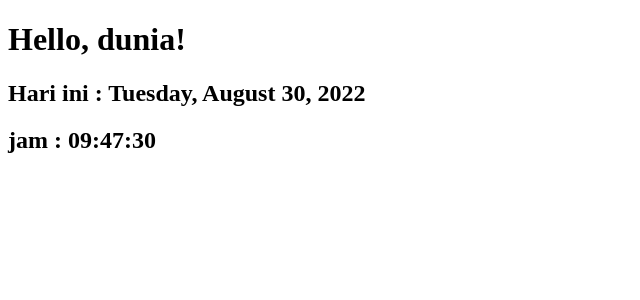
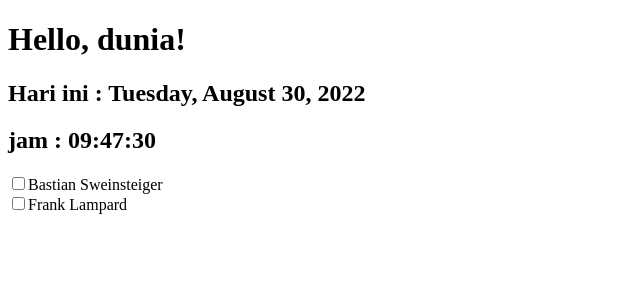
Before and after one commit to riandroraul/react-basic, a React (Create React App) app: page / in a window 1280 px wide. Shown: the top 300 px of the page, without its empty margins (0-640 px from the left). Built offline with nearby package versions, Linux system fonts and the light colour scheme.

Commit message:
first commit

```diff
--- a/src/App.js
+++ b/src/App.js
@@ -1,5 +1,5 @@
-import Clock from "./components/Class/Clock";
 import Clock2 from "./components/Function/Clock2";
+import Todos from "./components/Function/Reducer/CobaReducer";
 
 function App() {
   return (
@@ -11,7 +11,10 @@ function App() {
     // </div>
     // <LifeCycleComp />
     // <Clock />
-    <Clock2 />
+    <>
+      <Clock2 />
+      <Todos />
+    </>
   );
 }
 
--- a/src/components/Function/Clock2.js
+++ b/src/components/Function/Clock2.js
@@ -1,4 +1,4 @@
-import React, { useEffect, useState } from "react";
+import React, { useEffect, useState,useReducer } from "react";
 
 const Clock2 = () => {
   const [time, setTime] = useState({ date: new Date(), date2: new Date() });
--- /dev/null
+++ b/src/components/Function/Reducer/CobaReducer.js
@@ -0,0 +1,64 @@
+import React, { useReducer } from "react";
+
+const initialState = [
+  {
+    id: 1,
+    nama: "Bastian Sweinsteiger",
+    umur: 40,
+    isMarried: false,
+  },
+  {
+    id: 2,
+    nama: "Frank Lampard",
+    umur: 41,
+    isMarried: false,
+  },
+];
+
+const reducer = (state, action) => {
+  switch (action.type) {
+    case "COMPLETE":
+      return state.map((todo) => {
+        if (todo.id === action.id) {
+          return { ...todo, isMarried: !todo.isMarried };
+        } else {
+          return todo;
+        }
+      });
+    default:
+      return state;
+  }
+};
+
+const Todos = () => {
+  const [todos, dispatch] = useReducer(reducer, initialState);
+
+  const handleMarried = (todo) => {
+    dispatch({ type: "COMPLETE", id: todo.id });
+    console.log(dispatch({ isMarried: todo.isMarried }));
+  };
+
+  const [obj1, obj2] = todos;
+  console.log(obj1);
+  console.log(obj2);
+  return (
+    <>
+      {todos.map((todo) => {
+        return (
+          <div key={todo.id}>
+            <label>
+              <input
+                type="checkbox"
+                checked={todo.isMarried}
+                onChange={() => handleMarried(todo)}
+              />
+              {todo.nama}
+            </label>
+          </div>
+        );
+      })}
+    </>
+  );
+};
+
+export default Todos;
```
